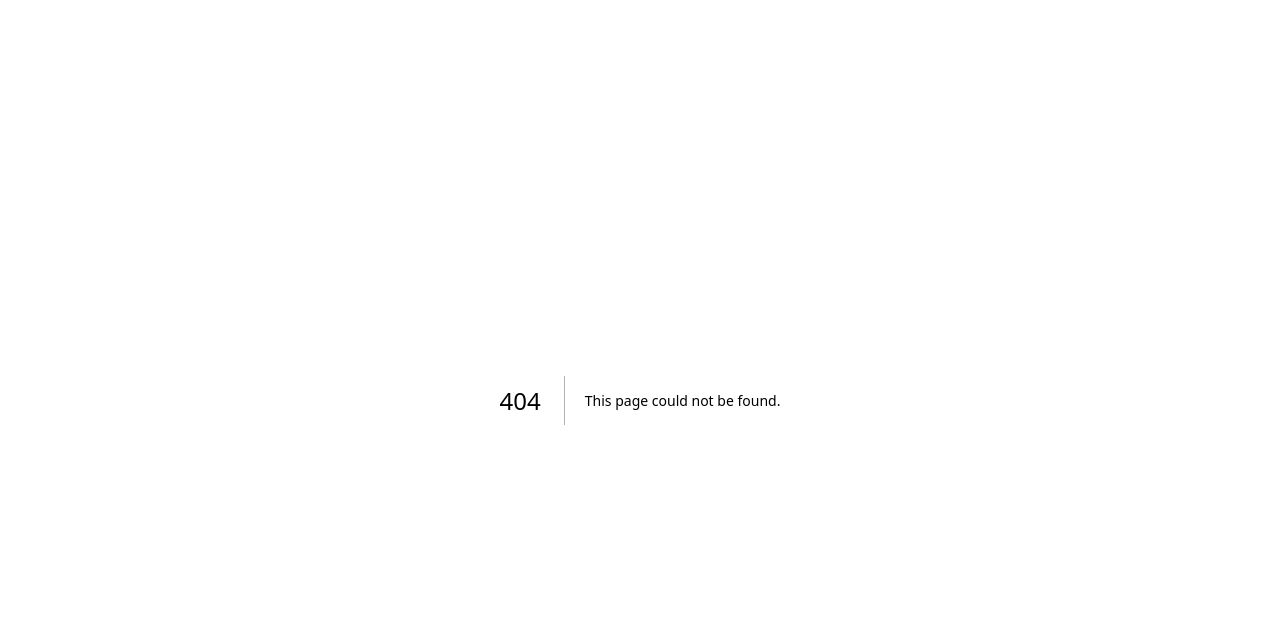
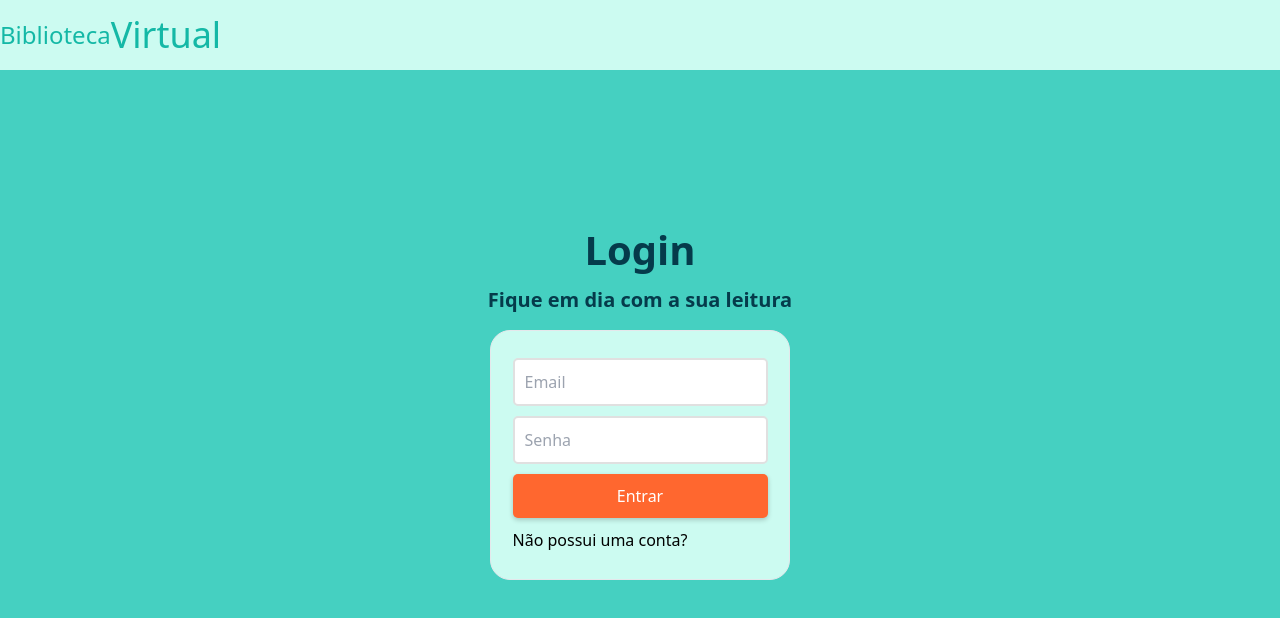
Before and after one commit to JV-Albuquerque-S/virtual-library-nextJS, a Next.js app: page /login/login in a window 1280 px wide. Before the commit this address had no page. Shown: the top 618 px of the page. Built offline with nearby package versions, Linux system fonts and the light colour scheme.

Commit message:
initial commit

```diff
--- /dev/null
+++ b/src/components/LoginBar.tsx
@@ -0,0 +1,8 @@
+export default function LoginBar() {
+    return(
+        <div className='flex items-center h-[70px] absolute top-0 w-screen z-0 bg-teal-100'>
+            <p className='text-2xl text-teal-500'>Biblioteca</p>
+            <p className='text-4xl text-teal-500'>Virtual</p>
+        </div>
+    )
+}
--- /dev/null
+++ b/src/pages/login/login.tsx
@@ -0,0 +1,41 @@
+import Link from 'next/link'
+import { useState } from 'react';
+import LoginBar from '@/components/LoginBar';
+
+export default function Login() {
+
+  const [email, setEmail] = useState('')
+  const [password, setPassword] = useState('')
+  const [showPassword, setShowPassword] = useState(false)
+  const [isDisable, setIsDisable] = useState(false)
+
+  const handleClickShowPassword = () => {
+    setShowPassword(!showPassword)
+  }
+
+
+  return (
+        <div className='loginPage'>
+            <LoginBar />
+            <h2>Login</h2>
+            <h3>Fique em dia com a sua leitura</h3>
+          <div className='loginBox' title="Faça seu login">
+            <form className='loginForm'>
+              <input
+                type="email"
+                placeholder="Email"
+                onChange={(e) => setEmail(e.target.value)}
+              />
+              <input
+              type="password"
+              placeholder="Senha"
+              onChange={(e) => setPassword(e.target.value)}
+              />
+              <button /*onClick={handleForm}*/>Entrar</button>
+              {/*error && <p className="error">{error}</p>*/}
+              <Link href="/register/register">Não possui uma conta?</Link>
+            </form>
+          </div>
+      </div>
+  );
+}
--- /dev/null
+++ b/src/pages/register/register.tsx
@@ -0,0 +1,37 @@
+import Link from 'next/link'
+import { useState } from 'react';
+
+export default function Login() {
+
+  const [email, setEmail] = useState('')
+  const [password, setPassword] = useState('')
+  const [showPassword, setShowPassword] = useState(false)
+  const [isDisable, setIsDisable] = useState(false)
+
+  const handleClickShowPassword = () => {
+    setShowPassword(!showPassword)
+  }
+
+
+  return (
+        <div className='loginPage'>
+          <div className='loginBox' title="Faça seu login">
+            <form className='loginForm'>
+              <input
+                type="e-mail"
+                placeholder="Email"
+                onChange={(e) => setEmail(e.target.value)}
+              />
+              <input
+              type="password"
+              placeholder="Senha"
+              onChange={(e) => setPassword(e.target.value)}
+              />
+              <button /*onClick={handleForm}*/>Entrar</button>
+              {/*error && <p className="error">{error}</p>*/}
+              <Link href="/register/register">Não possui uma conta?</Link>
+            </form>
+          </div>
+      </div>
+  );
+}
--- a/src/styles/globals.css
+++ b/src/styles/globals.css
@@ -2,32 +2,69 @@
 @tailwind components;
 @tailwind utilities;
 
-:root {
-  --foreground-rgb: 0, 0, 0;
-  --background-start-rgb: 214, 219, 220;
-  --background-end-rgb: 255, 255, 255;
-}
+:root {}
 
-@media (prefers-color-scheme: dark) {
-  :root {
-    --foreground-rgb: 255, 255, 255;
-    --background-start-rgb: 0, 0, 0;
-    --background-end-rgb: 0, 0, 0;
+.loginPage {
+  width: 100vw;
+  height: 100vh;
+  display: flex;
+  flex-direction: column;
+  justify-content: center;
+  align-items: center;
+  background-color: #45d0c1;
+
+  h2{
+    font-size: 40px;
+    font-weight: bold;
+    margin-bottom: 5px;
+    color: #053b4b;
+  }
+  h3{
+    font-size: 20px;
+    font-weight: bold;
+    margin-bottom: 15px;
+    color: #053b4b;
   }
 }
 
-body {
-  color: rgb(var(--foreground-rgb));
-  background: linear-gradient(
-      to bottom,
-      transparent,
-      rgb(var(--background-end-rgb))
-    )
-    rgb(var(--background-start-rgb));
+.loginBox {
+  display: flex;
+  justify-content: center;
+  align-items: center;
+  width: 300px;
+  height: 250px;
+  border-width: 1px;
+  border-radius: 20px;
+  background-color: #CCFBF1;
 }
 
-@layer utilities {
-  .text-balance {
-    text-wrap: balance;
+.loginForm {
+  display: flex;
+  flex-direction: column;
+  gap: 10px;
+
+  input {
+    padding: 10px;
+    border: 2px solid #e0e0e0;
+    border-radius: 5px;
+    outline: none;
+  }
+  input:focus {
+    border-color: #b0b0b0;
+  }
+
+  button {
+    display: inline-block;
+    padding: 10px 20px;
+    font-size: 16px;
+    text-align: center;
+    text-decoration: none;
+    cursor: pointer;
+    border: none;
+    border-radius: 5px;
+    color: #fff;
+    background-color: #ff672f;
+    box-shadow: 0 2px 5px rgba(0, 0, 0, 0.2);
+    transition: background-color 0.3s ease;
   }
 }
```
Also changed, not shown: package.json (+6 -5 lines), 1 other file (tests, documents, lock files or other folders).
